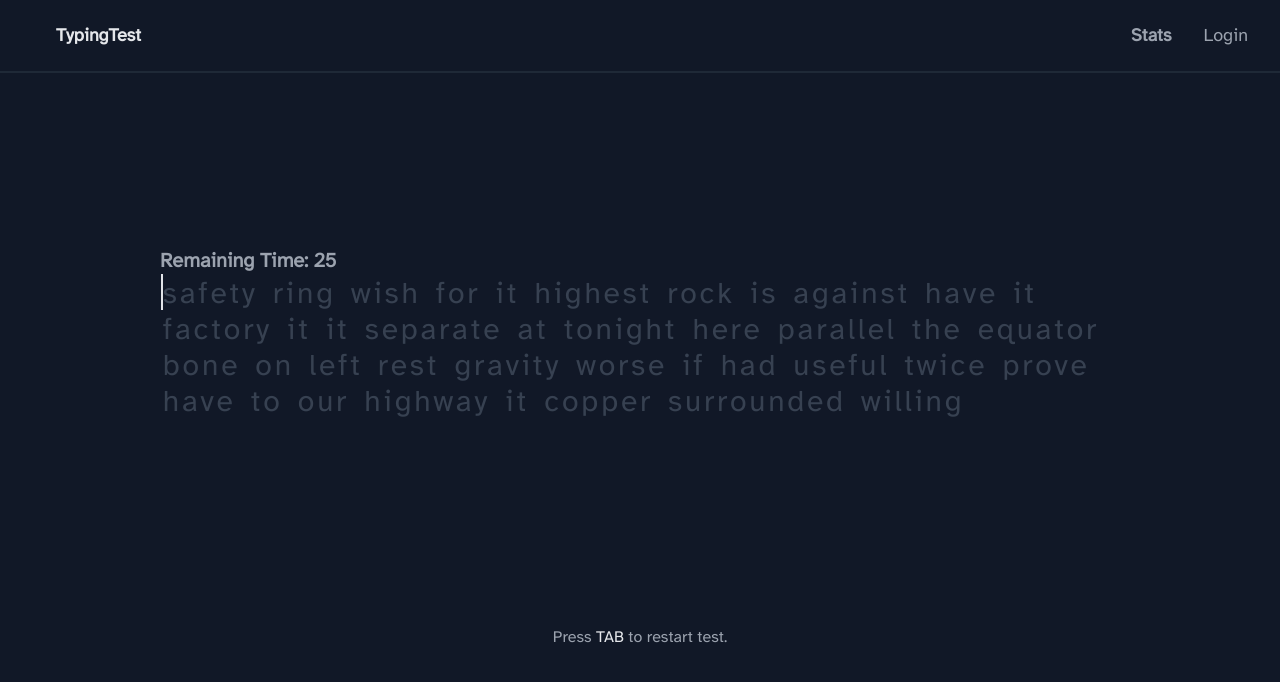
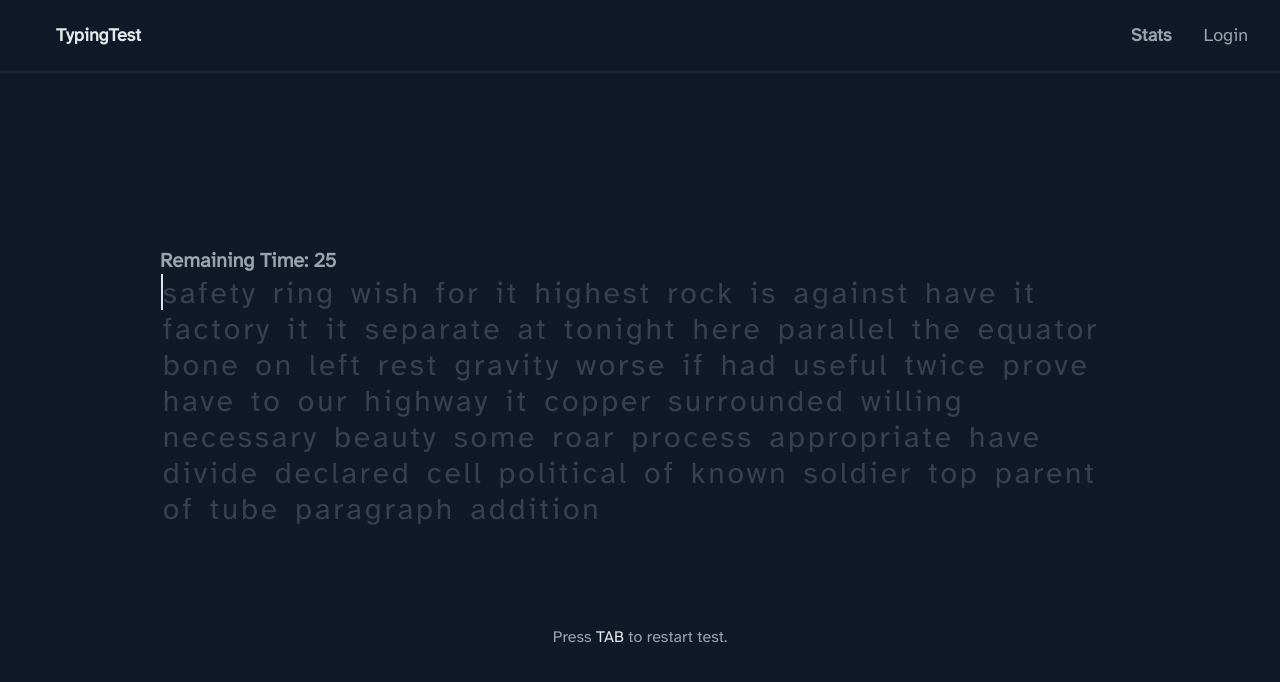
Before and after one commit to varunbln/typing-test, a Next.js app: page / in a window 1280 px wide. Shown: the top 682 px of the page. Built offline with nearby package versions, Linux system fonts and the light colour scheme; no server answers.

Commit message:
change the default number of words to 60

```diff
--- a/src/components/MainContent.js
+++ b/src/components/MainContent.js
@@ -7,7 +7,7 @@ import { wordsList } from '../utils/wordsList.js'
 const getRandomWords = () => {
     let words = wordsList.split(" ");
     let randomWords = [];
-    for (let i = 0; i < 40; i++) {
+    for (let i = 0; i < 60; i++) {
         randomWords.push(words[Math.floor(Math.random() * words.length)]);
     }
     randomWords = randomWords.join(" ");
```
